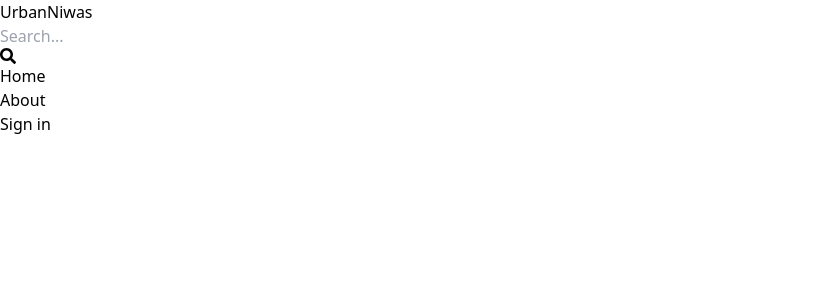
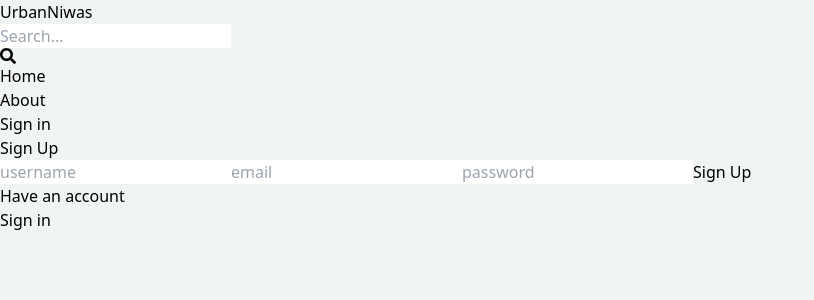
Before and after one commit to lajitshrestha01/urbanniwas, a React (Vite) app in the folder client/: page /sign-up in a window 1280 px wide. Shown: the top 300 px of the page, without its empty margins (0-814 px from the left). Built offline with nearby package versions, Linux system fonts and the light colour scheme.

Commit message:
signup page done

```diff
--- a/client/src/App.jsx
+++ b/client/src/App.jsx
@@ -1,5 +1,5 @@
 import {BrowserRouter, Routes, Route } from 'react-router-dom'
-import SignIn from './pages/SignIn';
+import SignUp from './pages/SignUp';
 import Home from './pages/Home';
 import SignOut from './pages/SignOut';
 import About from './pages/About';
@@ -14,7 +14,7 @@
   <Routes>
 
    <Route path="/" element = {<Home />}  />
-   <Route path="/sign-in" element = {<SignIn />}  />
+   <Route path="/sign-up" element = {<SignUp />}  />
    <Route path="/sign-out" element = {<SignOut />}  />
    <Route path="/about" element = {<About />}  />
    <Route path="/profile" element = {<Profile />}  />
--- a/client/src/components/Header.jsx
+++ b/client/src/components/Header.jsx
@@ -23,7 +23,7 @@
             <Link to='/about'>
             <li className='hidden sm:inline text-slate-700 hover:underline'>About</li>
             </Link>
-            <Link to='/sign-in'>
+            <Link to='/sign-up'>
             <li className='text-slate-700 hover:underline'>Sign in</li>
             </Link>
 
--- a/client/src/index.css
+++ b/client/src/index.css
@@ -1,3 +1,7 @@
 @tailwind base;
 @tailwind components;
 @tailwind utilities;
+
+body{
+    background-color: rgb(241, 245, 241);
+}
--- a/client/src/pages/SignIn.jsx
+++ /dev/null
@@ -1,7 +0,0 @@
-import React from 'react'
-
-export default function SignIn() {
-  return (
-    <div>SignIn</div>
-  )
-}
--- /dev/null
+++ b/client/src/pages/SignUp.jsx
@@ -0,0 +1,25 @@
+import React from 'react'
+import { Link } from 'react-router-dom'
+
+export default function SignUp() {
+  return (
+    <div className='p-3 max-w-lg mx-auto'>
+      <h1 className='text-3xl text-center font-semibold my-7'>Sign Up</h1>
+      <form className='flex flex-col gap-4'>
+        <input type="text" placeholder='username' className='border p-3 round-lg' id='username'/>
+        <input type="text" placeholder='email' className='border p-3 round-lg' id='email'/>
+        <input type="password" placeholder='password' className='border p-3 round-lg' id='password'/>
+        <button className='bg-slate-700 text-white p-3 rounded-lg uppercase  hover:opacity-95 disabled:opacity-75'>Sign Up</button>
+
+      </form>
+      <div className='flex gap-2 mt-5'>
+        <p>Have an account </p>
+        <Link to={"/sign-in"}>
+        <span className='text-blue-700'>Sign in </span>
+
+        </Link>
+      </div>
+    </div>
+
+  )
+}
```
